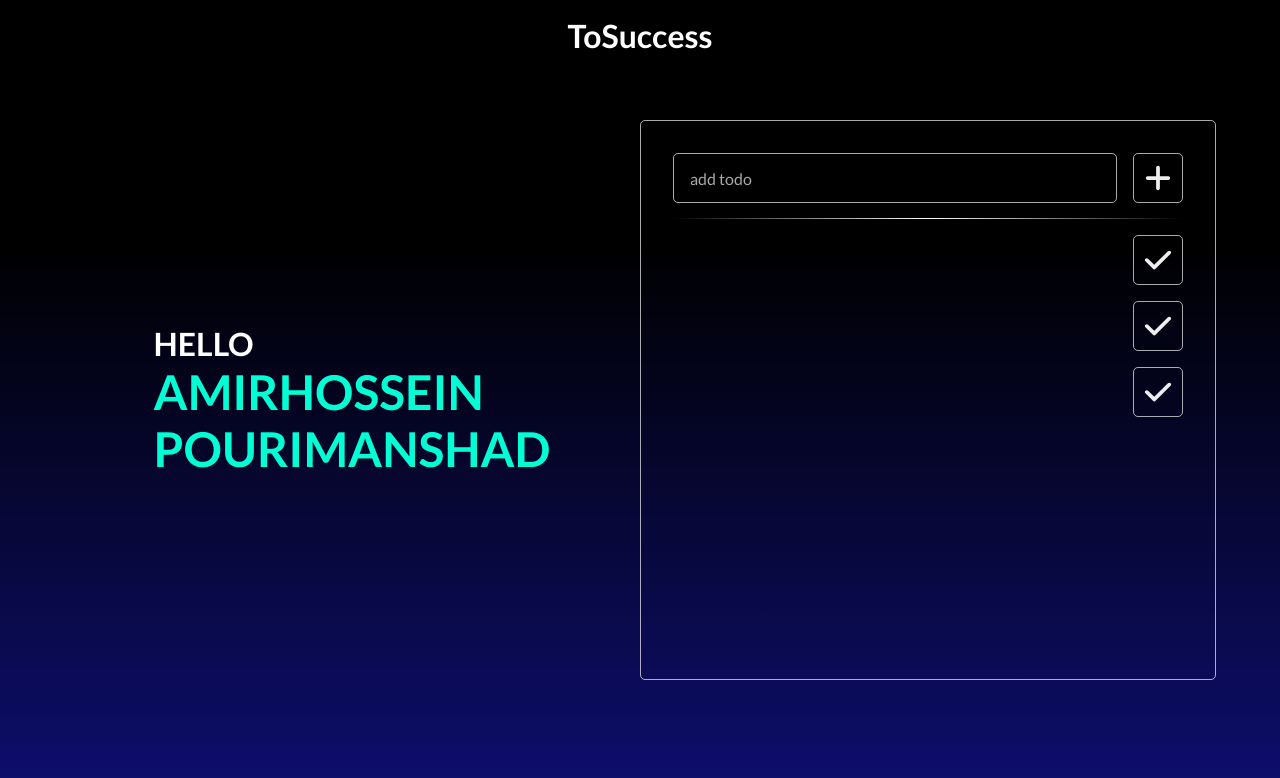
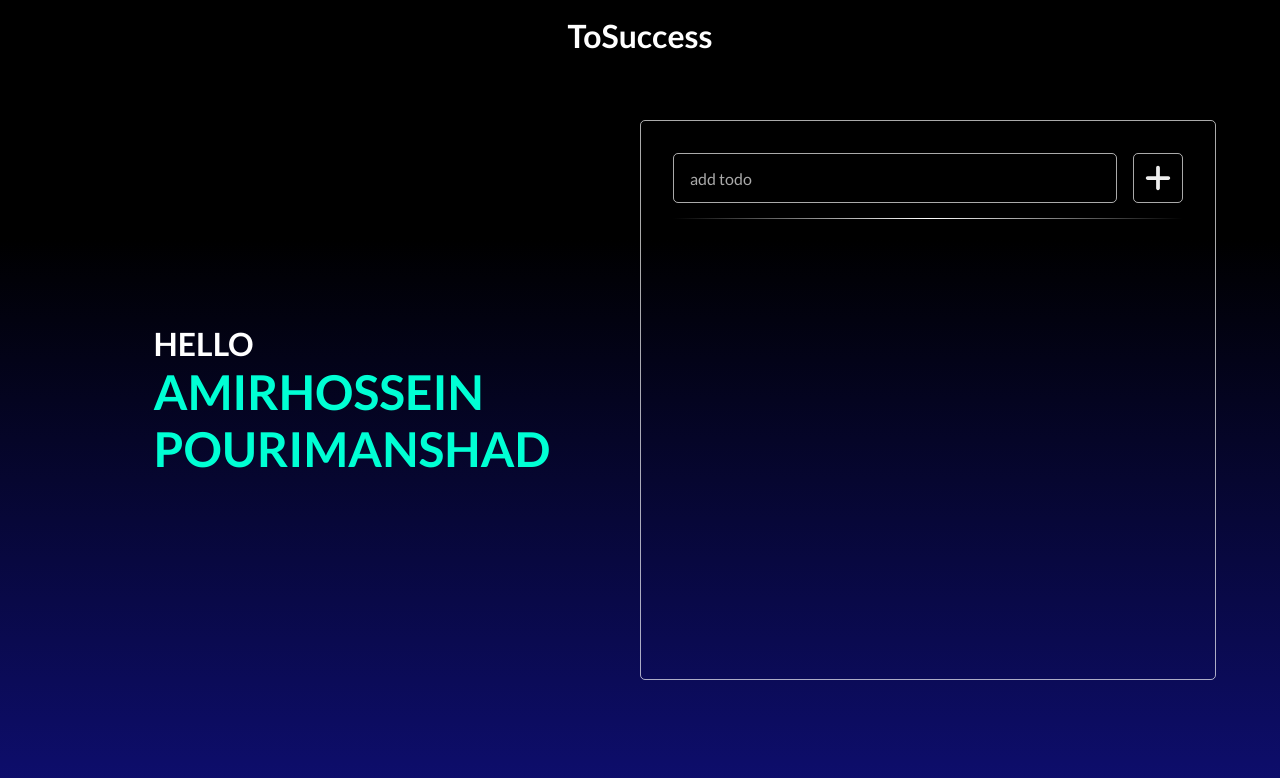
Before and after one commit to AmirManshadi/ToSuccess, a React (Vite) app: page / in a window 1280 px wide. Shown: the top 778 px of the page. Built offline with nearby package versions, Linux system fonts and the light colour scheme.

Commit message:
removed TodoItems that I had added manually

```diff
--- a/src/components/TodoList.jsx
+++ b/src/components/TodoList.jsx
@@ -8,11 +8,7 @@ const TodoList = () => {
 			<form className="todo-input">
 				<TodoInput icon={btnTypes.add} />
 			</form>
-			<div className="todo-list">
-				<TodoItem icon={btnTypes.done} />
-				<TodoItem icon={btnTypes.done} />
-				<TodoItem icon={btnTypes.done} />
-			</div>
+			<div className="todo-list"></div>
 		</div>
 	)
 }
```
